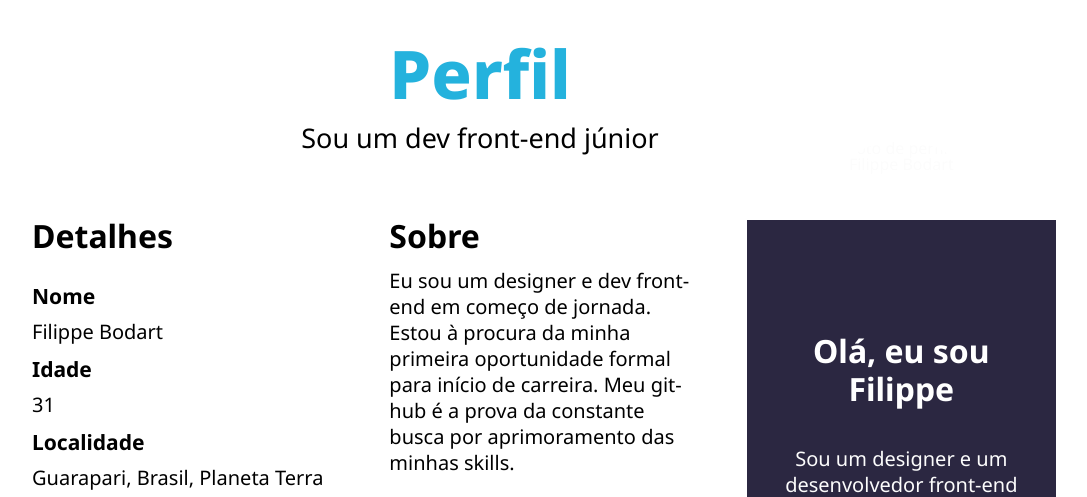
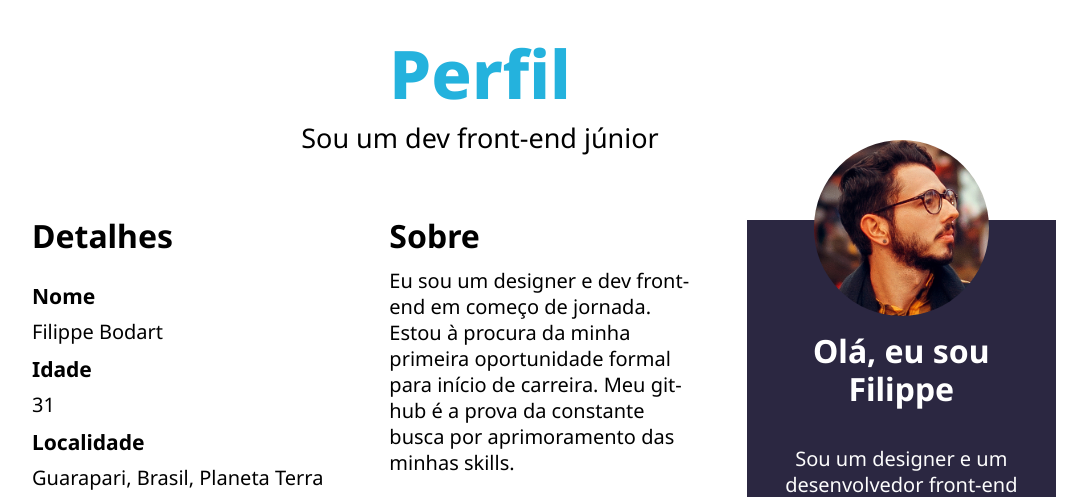
Before and after one commit to FilippeBodart/ExemploCurriculo1, a plain HTML site: page index.html in a window 1280 px wide. Shown: the top 497 px of the page, without its empty margins (96-1183 px from the left). Drawn offline with Linux system fonts and the light colour scheme; the site is published under a folder, as on GitHub Pages, so addresses that start at the root find nothing.

Commit message:
index.html

```diff
--- a/index.html
+++ b/index.html
@@ -61,7 +61,7 @@
 
         <div class="apresentacao">
 
-        <img class="apresentacao__imagem" src="/assets/filippe_foto.jpg" alt="Foto de perfil de Filippe Bodart"> <!-- Imagem minha de perfil-->
+        <img class="apresentacao__imagem" src="./assets/filippe_foto.jpg" alt="Foto de perfil de Filippe Bodart"> <!-- Imagem minha de perfil-->
 
 
             <h2 class="apresentacao__titulo">Olá, eu sou<br>Filippe</h2>
```
